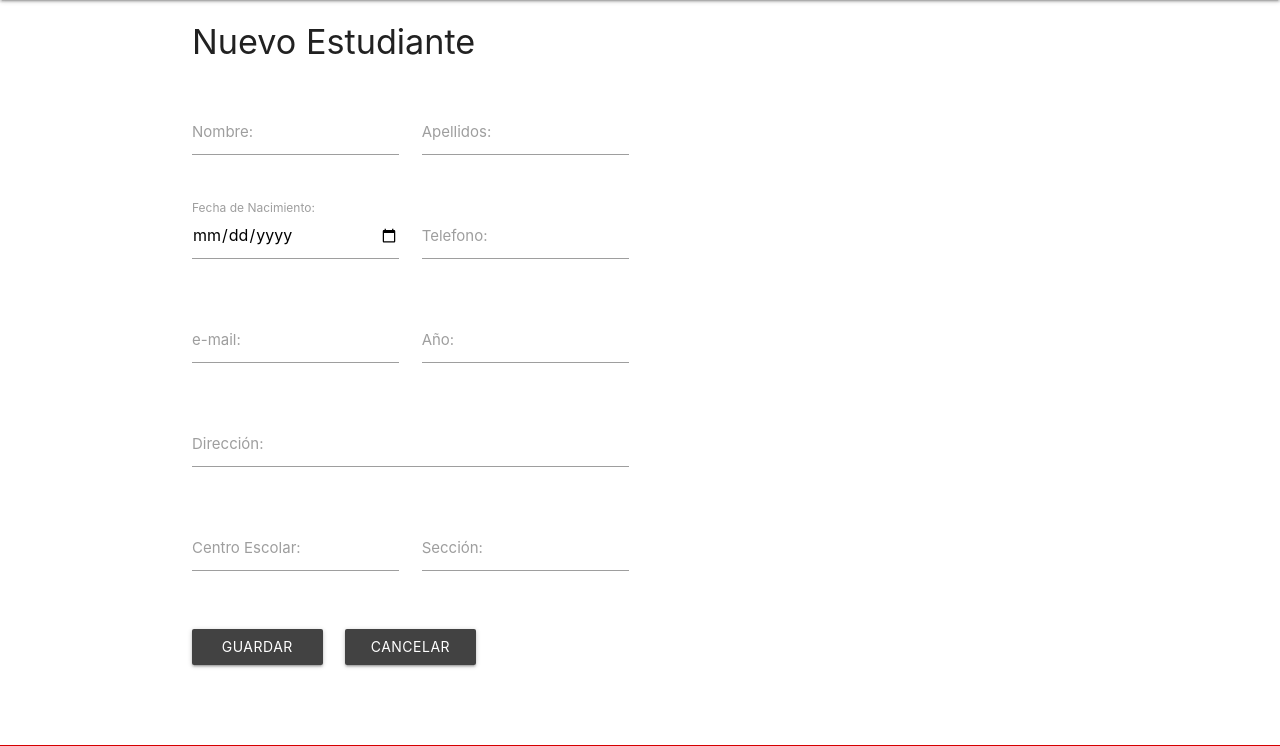
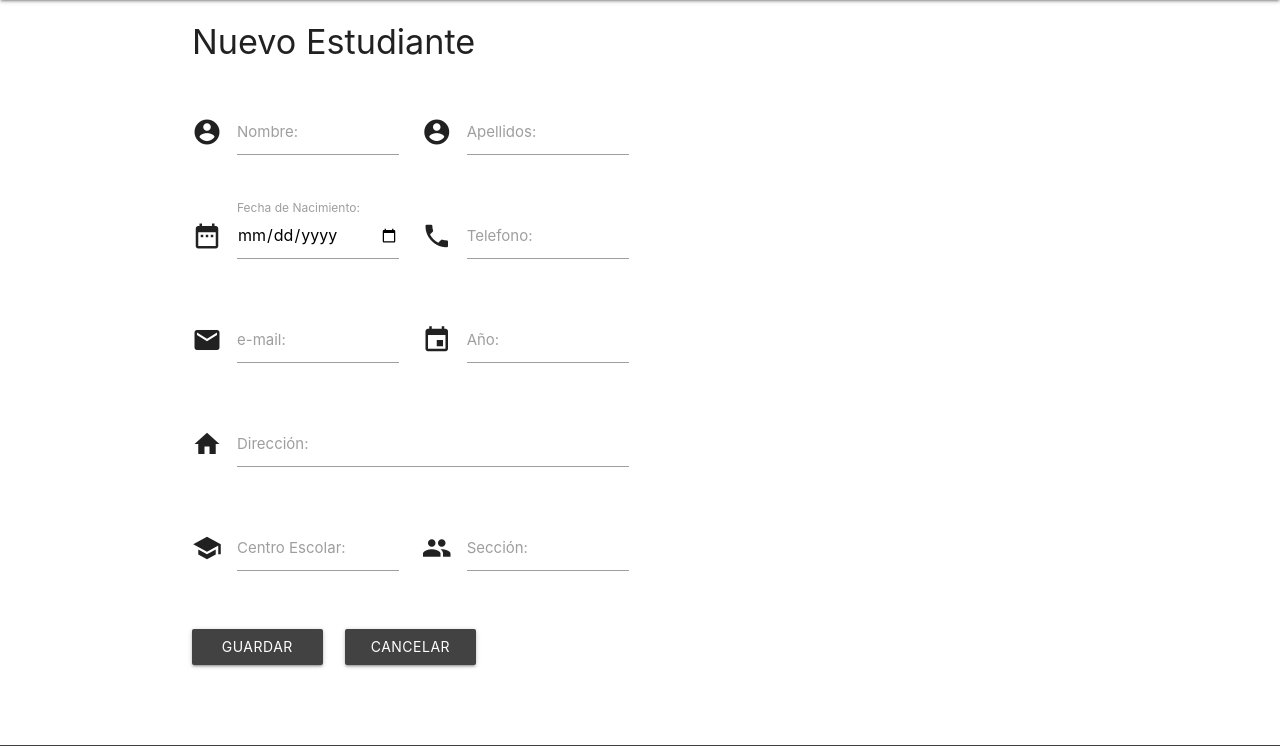
Before and after one commit to hopechan/ROp, a PHP site: page /vistas/agregarEstudiante.php in a window 1280 px wide. Shown: the part 64-810 px from the top of the page. Run offline with PHP 8.4, Linux system fonts and the light colour scheme; some libraries are stand-ins or nearby versions.

Commit message:
agregar estudiante

```diff
--- a/vistas/agregarEstudiante.php
+++ b/vistas/agregarEstudiante.php
@@ -14,46 +14,55 @@
         <form method="post" class="col s12">
             <div class="row">
                 <div class="input-field col s3">
+                  <i class="material-icons prefix">account_circle</i>
                   <input type="text" name="txtNombre" class="validate"  id="primer_nombre">
                   <label for="primer_nombre">Nombre:</label>
                 </div>
                 <div class="input-field col s3">
+                <i class="material-icons prefix">account_circle</i>
                     <input type="text" name="txtApellidos" class="validate" id="apellidos">
                     <label for="apellidos">Apellidos:</label>
                 </div>
             </div>
             <div class="row">
                 <div class="input-field col s3">
+                    <i class="material-icons prefix">date_range</i>
                     <input type="date" name="Fecha" id="fecha" class="validated">
                     <label for="fecha">Fecha de Nacimiento:</label>
                 </div>
                 <div class="input-field col s3">
+                    <i class="material-icons prefix">phone</i>
                     <input type="tel" name="telefono" id="tel" class="validated">
                     <label for="tel">Telefono:</label>
                 </div>
             </div>
             <div class="row">
                 <div class="input-field col s3">
+                    <i class="material-icons prefix">mail</i>
                     <input type="email" name="email" id="mail" class="validated">
                     <label for="mail">e-mail:</label>
                 </div>
                 <div class="input-field col s3">
+                    <i class="material-icons prefix">event</i>
                     <input type="number" name="anio" id="año" class="validated">
                     <label for="año">Año:</label>
                 </div>
             </div>
             <div class="row">
                 <div class="input-field col s6">
+                    <i class="material-icons prefix">home</i>
                     <input type="text" name="direccion" id="dir" class="validated">
                     <label for="dir">Dirección:</label>
                 </div>
             </div>
             <div class="row">
                 <div class="input-field col s3">
+                    <i class="material-icons prefix">school</i>
                     <input type="text" name="txtCentroescolar" id="ce" class="validated">
                     <label for="ce">Centro Escolar:</label>
                 </div>
                 <div class="input-field col s3">
+                    <i class="material-icons prefix">group</i>
                     <input type="text" name="txtSeccion" id="seccion" class="validated">
                     <label for="seccion">Sección:</label>
                 </div>
--- a/vistas/head.php
+++ b/vistas/head.php
@@ -6,4 +6,5 @@
     <link rel="stylesheet" href="https://cdnjs.cloudflare.com/ajax/libs/materialize/1.0.0/css/materialize.min.css">
     <script src="https://cdnjs.cloudflare.com/ajax/libs/materialize/1.0.0/js/materialize.min.js"></script>
     <link href="https://fonts.googleapis.com/icon?family=Material+Icons" rel="stylesheet">
+    <link rel="stylesheet" href="https://use.fontawesome.com/releases/v5.8.2/css/all.css" integrity="sha384-oS3vJWv+0UjzBfQzYUhtDYW+Pj2yciDJxpsK1OYPAYjqT085Qq/1cq5FLXAZQ7Ay" crossorigin="anonymous">
 </head>
```
